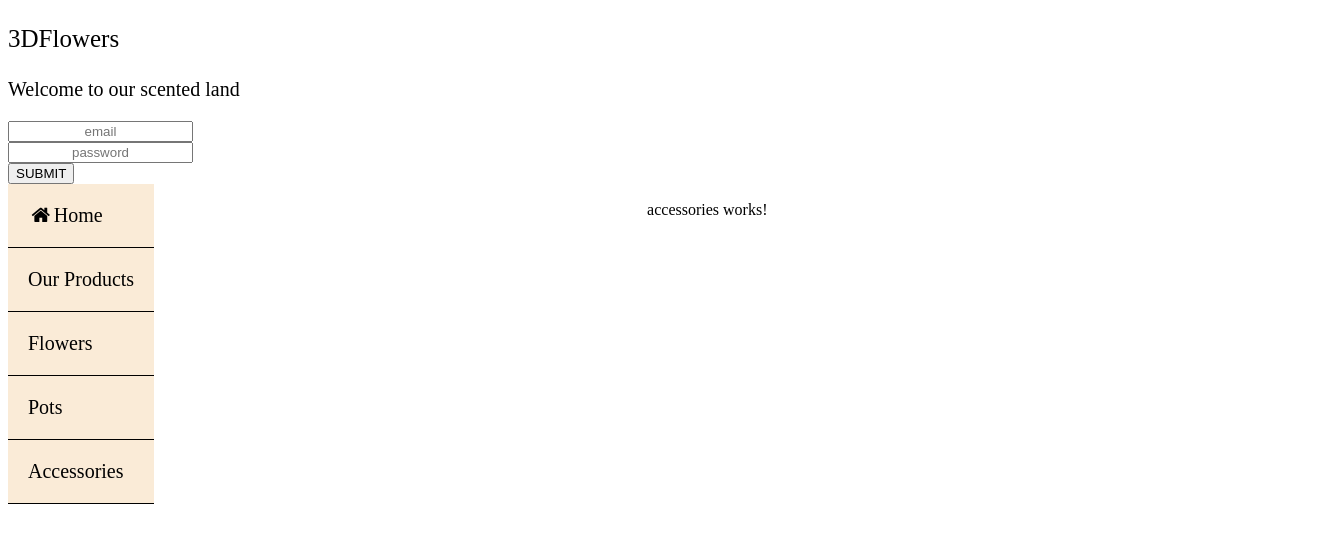
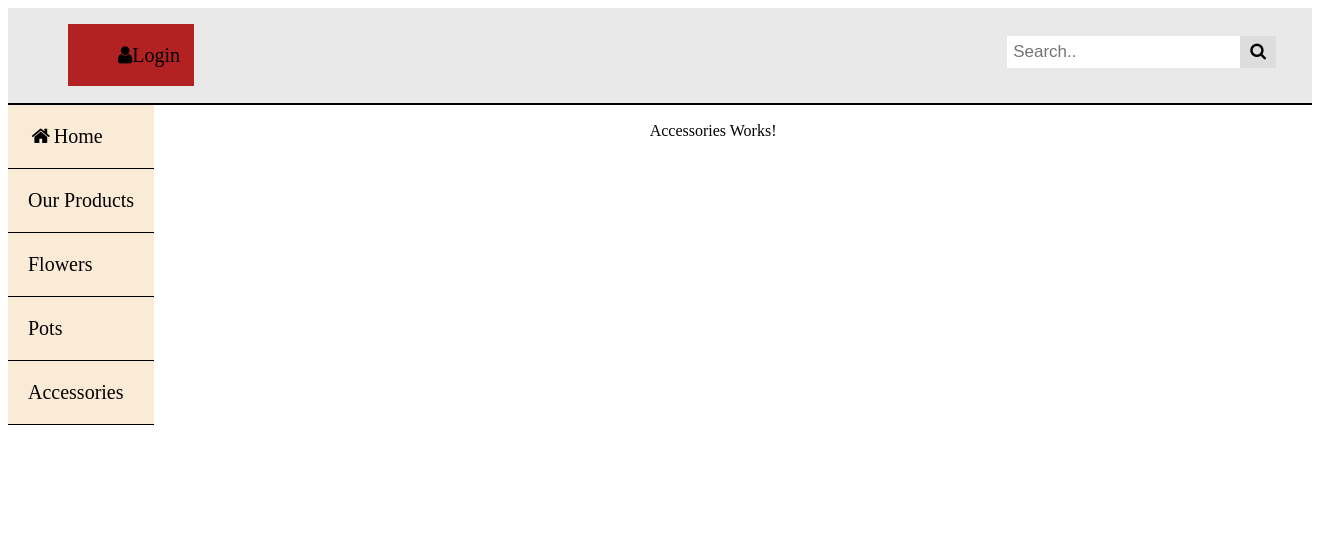
Before and after one commit to saracin28/3DFlower-Front-End, an Angular app in the folder my-app/: page /accessories in a window 1280 px wide. Shown: the top 542 px of the page, 1332 px wide, since content can reach past the window. Built offline with nearby package versions, Linux system fonts and the light colour scheme.

Commit message:
HTML updated

```diff
--- a/my-app/src/app/app.component.css
+++ b/my-app/src/app/app.component.css
@@ -1,30 +1,35 @@
+.header{
+  text-align: left;
+  border-bottom: 2px solid;
+  float: none;
+  display: block;
+  width: 100%;
+  margin: 0;
+  padding: 20px;
+  background-color: #e9e9e9;
 
-.comp1 {
-  font-size: 25px;
-  text-align: left;
-  height: auto;
+}
+.header ul{
+  list-style-type: none;
+  width: 100%;
+  height: 100%;
+}
+
+.header li{
+
 }
 
 .login {
-  text-align: right;
-  display: inline-block;
-  margin-left: 50%;
+  padding: 20px 50px;
+  color: black;
+  text-decoration: none;
+  font-size: 20px;
+  background-color: firebrick;
+
 }
 
-.comp2 {
-  font-size: 20px;
-  text-align: left;
-}
 
-.s1, .s2 {
-  text-align: center;
-}
-
-.s3 {
-  margin-right: 100px;
-}
-
-ul {
+.container2 ul {
   list-style-type: none;
   margin: 0;
   padding: 0;
@@ -38,27 +43,46 @@ ul {
   float: left;
 }
 
-li .button {
+.container2 li .button {
   color: #000;
   padding: 20px 20px;
   border-bottom: 1px solid;
   display: block;
   font-size: 20px;
-  border-bottom: 1px solid;
   text-decoration: none;
   background-color: antiquewhite;
 }
 
-li .button:hover {
+.container2 li .button:hover {
   background-color: #555;
   color: white;
   display: block;
 }
 
 .main {
-  width: 85%;
   padding: 1px 16px;
   height: 1000px;
   overflow: hidden;
   text-align: center;
 }
+
+.search-container{
+float: right;
+}
+
+.search-button{
+  padding: 6px 10px;
+  margin-top: 8px;
+  margin-right: 16px;
+  background: #ddd;
+  font-size: 17px;
+  border: none;
+  cursor: pointer;
+}
+
+.search-container input {
+  padding: 6px;
+  margin-top: 8px;
+  font-size: 17px;
+  border: none;
+}
--- a/my-app/src/app/app.component.html
+++ b/my-app/src/app/app.component.html
@@ -1,18 +1,23 @@
 <meta name="viewport" content="width=device-width, initial-scale=1">
 <link rel="stylesheet" href="https://cdnjs.cloudflare.com/ajax/libs/font-awesome/4.7.0/css/font-awesome.min.css">
 
-<div class="header" >
-  <div >
-    <p class="comp1">3D<span>Flowers</span></p>
-    <p class="comp2">Welcome to our scented land</p>
-  </div>
-  <div class="container">
-    <input class="s1" type="text" name="email" placeholder="email">
-    <br/>
-    <input class="s2" type="password" name="password" placeholder="password">
-    <br/>
-    <input class="s3" type="submit" value="SUBMIT">
-  </div>
+<div class="header">
+
+    <div class="search-container">
+      <form>
+        <input type="text" placeholder="Search.." name="search">
+        <button type="submit" class="search-button"><i class="fa fa-search"></i></button>
+      </form>
+    </div>
+  <ul>
+    <li><a type="button" class="login" routerLink="/login"><i class="fa fa-fw fa-user">Login</i></a></li>
+  </ul>
+<!--    <input class="s1" type="text" name="email" placeholder="email">-->
+<!--    <br/>-->
+<!--    <input class="s2" type="password" name="password" placeholder="password">-->
+<!--    <br/>-->
+<!--    <input class="s3" type="submit" value="SUBMIT">-->
+
 </div>
 <nav class="container2">
   <ul>
--- a/my-app/src/app/components/accessories/accessories.component.html
+++ b/my-app/src/app/components/accessories/accessories.component.html
@@ -1 +1 @@
-<p>accessories works!</p>
+<p>Accessories Works!</p>
```
